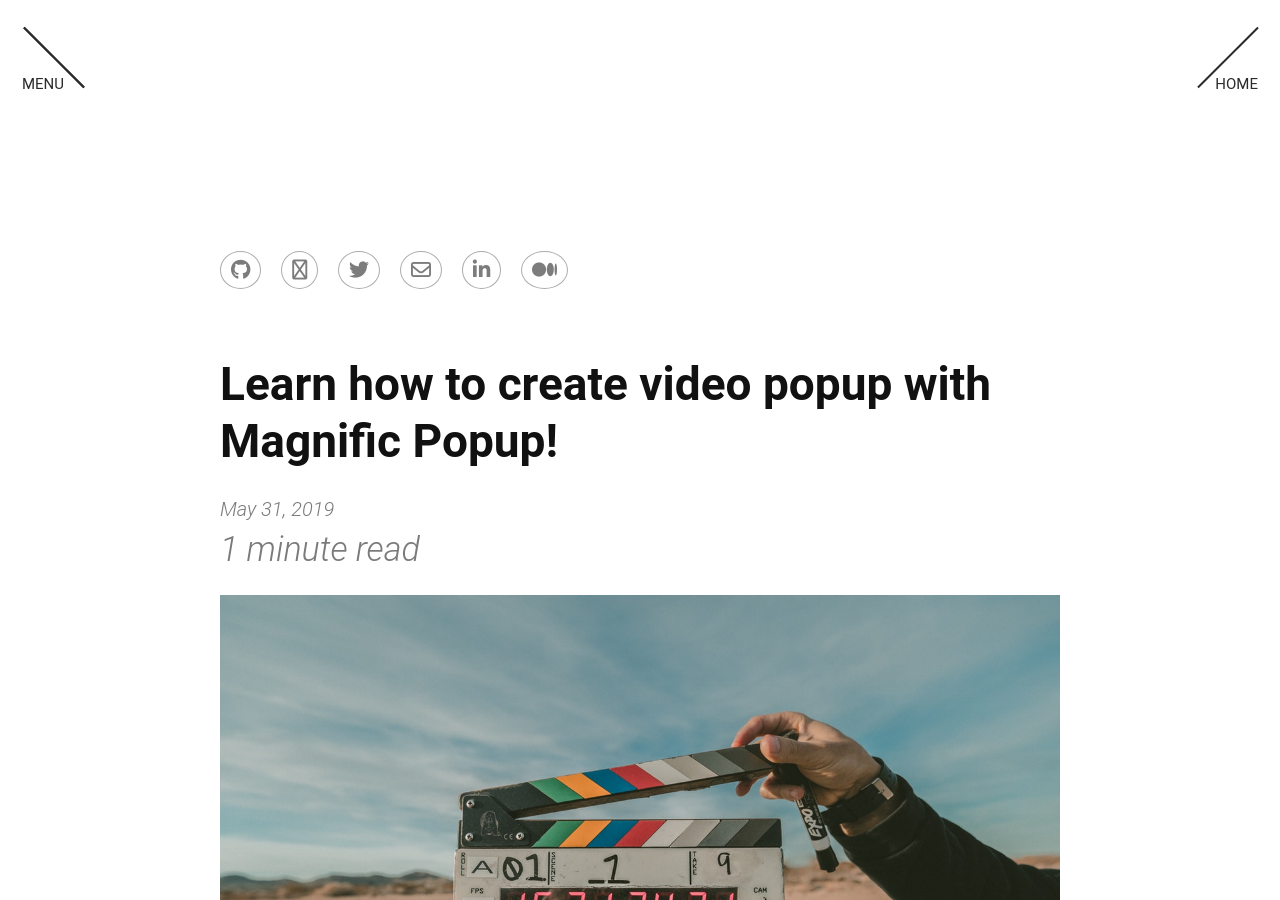
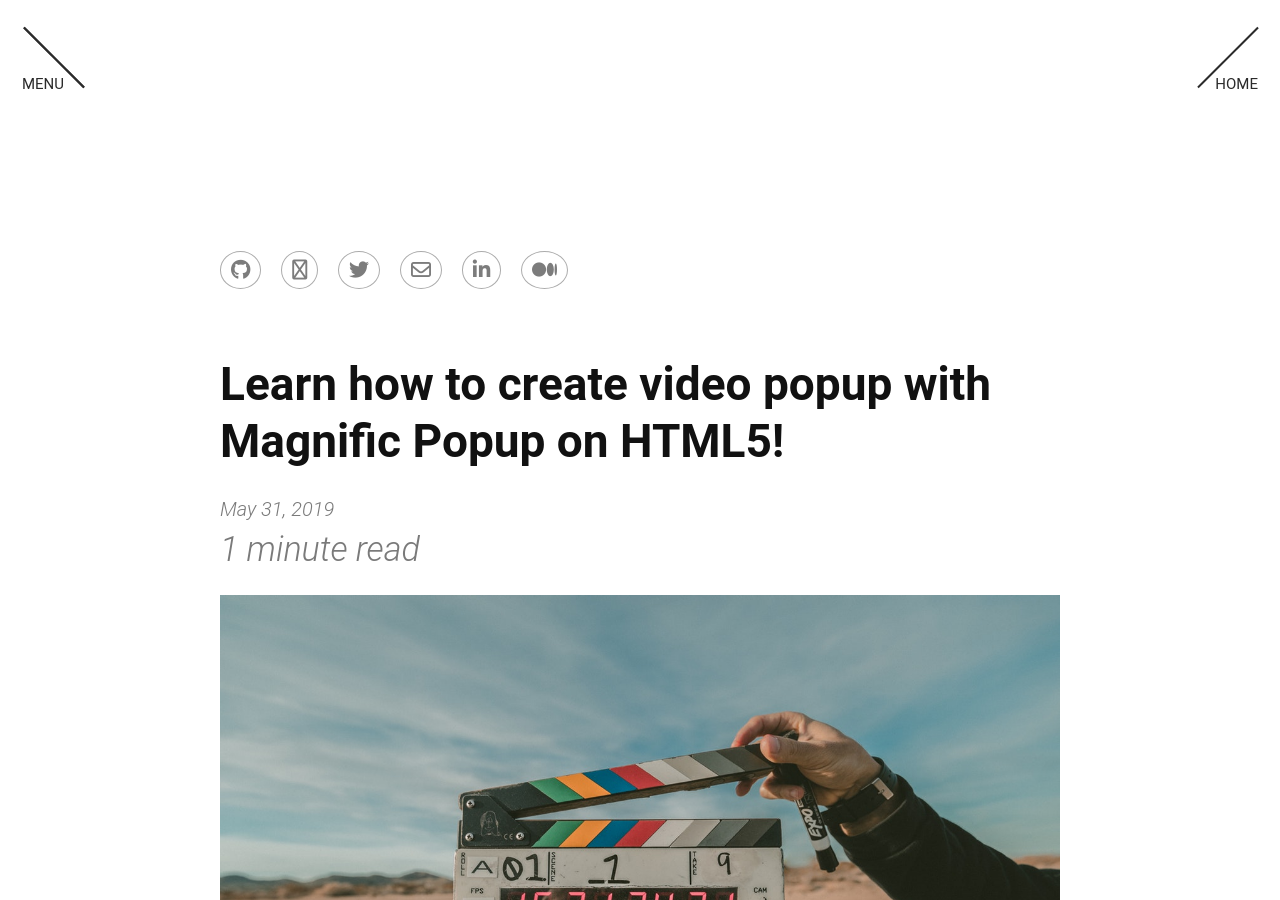
Before and after one commit to andryjohn/RJ-s-blog, a Jekyll site: the page built from _posts/2019-05-31-video-popup.md, in a window 1280 px wide and 900 px high. Built offline with Jekyll 4.4.1, drawn with Linux system fonts in a browser that asks for light colours; nearby versions of some CDN libraries; some web fonts are replaced; comment, search, counter and statistics services are not loaded; some of the changed text lies outside the part shown.

Commit message:
correction and layout

````diff
--- a/_posts/2019-05-31-video-popup.md
+++ b/_posts/2019-05-31-video-popup.md
@@ -1,6 +1,6 @@
 ---
 layout:     post
-title:      Learn how to create video popup with Magnific Popup!
+title:      Learn how to create video popup with Magnific Popup on HTML5!
 date:       2019-05-31
 summary:
 categories: Developper skills
@@ -14,8 +14,6 @@
 
 
 ## HTML
-
----
 
 ```html
 <div class="container">
@@ -36,8 +34,6 @@
 ```
 
 ## CSS
-
----
 
 ```css
 .container{
````
Also changed, not shown: other parts of _posts/2019-05-31-video-popup.md (+3 -5 lines), _posts/2019-06-02-flight-rules.md (+1 -1 lines), _posts/2019-06-03-responsive-design.md (+1 -1 lines).
